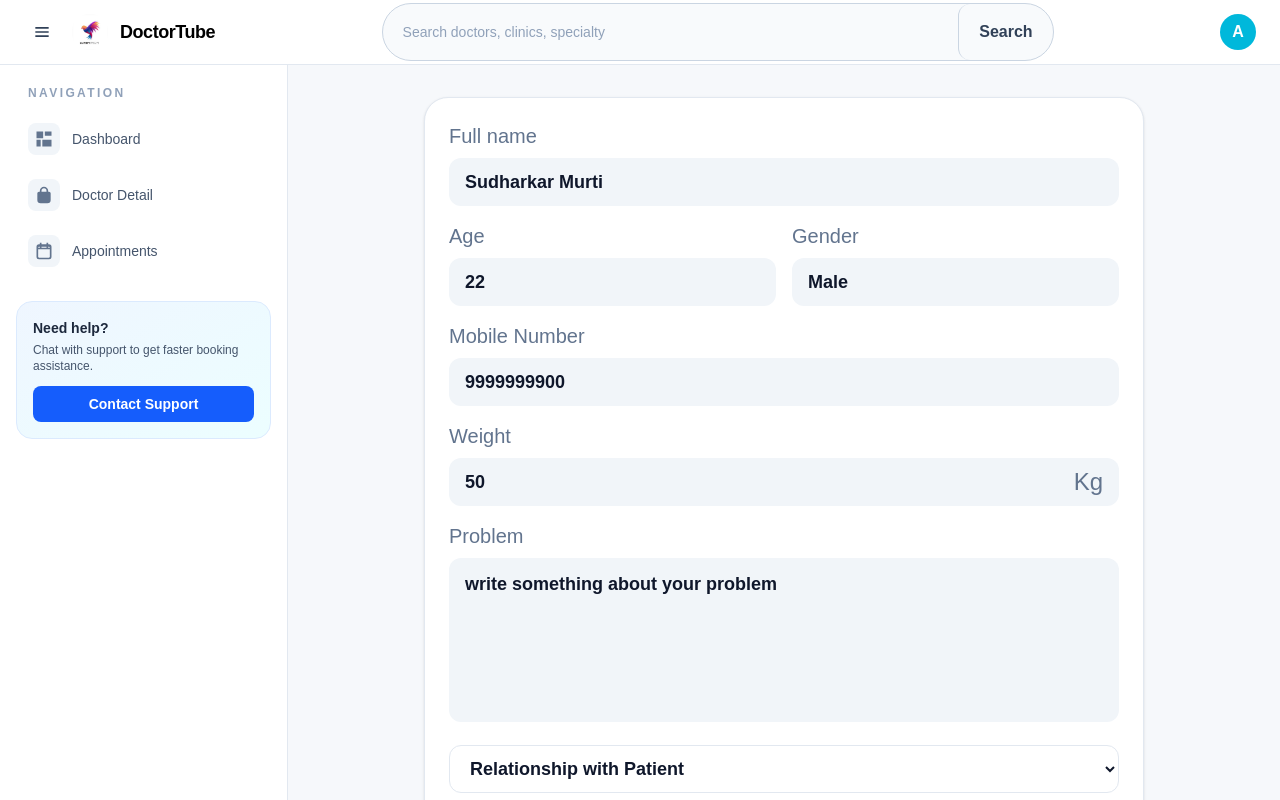
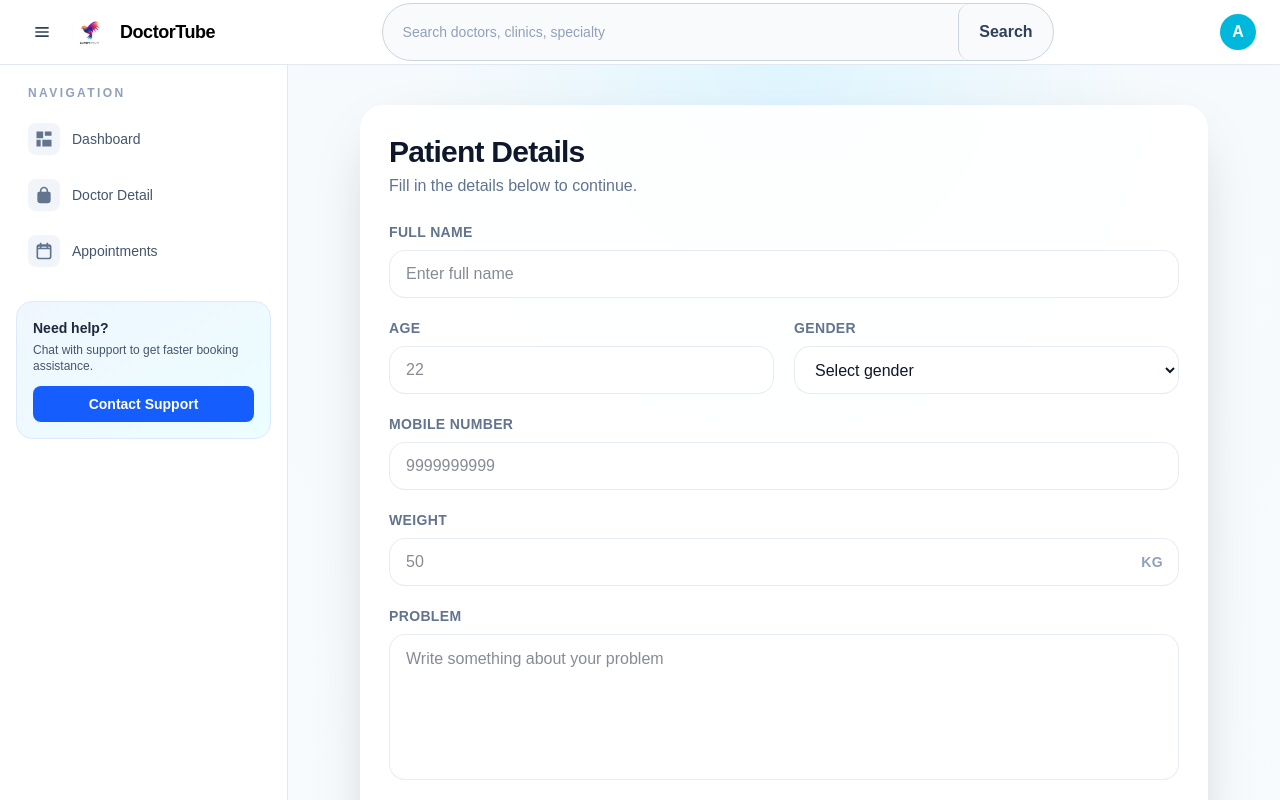
Before and after one commit to chaman3s/peartoughts, a Next.js app: page /dashBoard/AddPatientDetail in a window 1280 px wide. Shown: the top 800 px of the page. Built offline with nearby package versions, Linux system fonts and the light colour scheme.

Commit message:
create add patient detail page

```diff
--- a/Screen/main/AddpatientDetailScreen/index.tsx
+++ b/Screen/main/AddpatientDetailScreen/index.tsx
@@ -14,97 +14,173 @@ type PatientFormState = {
 };
 
 const relationshipOptions = ["Son", "Brother", "Sister", "Father", "Mother", "Spouse"];
+const genderOptions = ["Male", "Female", "Other"];
+
+type PatientFormErrors = Partial<Record<keyof PatientFormState, string>>;
 
 export default function AddPatientDetailScreen() {
   const [form, setForm] = useState<PatientFormState>({
-    fullName: "Sudharkar Murti",
-    age: "22",
-    gender: "Male",
-    mobileNumber: "9999999900",
-    weight: "50",
-    problem: "write something about your problem",
+    fullName: "",
+    age: "",
+    gender: "",
+    mobileNumber: "",
+    weight: "",
+    problem: "",
     relationship: "",
   });
+  const [errors, setErrors] = useState<PatientFormErrors>({});
 
   const onChangeField = (key: keyof PatientFormState, value: string) => {
     setForm((prev) => ({ ...prev, [key]: value }));
+    setErrors((prev) => ({ ...prev, [key]: undefined }));
+  };
+
+  const validateForm = (data: PatientFormState): PatientFormErrors => {
+    const nextErrors: PatientFormErrors = {};
+
+    const name = data.fullName.trim();
+    if (!name) nextErrors.fullName = "Full name is required.";
+    else if (name.length < 2) nextErrors.fullName = "Full name must be at least 2 characters.";
+
+    const age = Number(data.age);
+    if (!data.age.trim()) nextErrors.age = "Age is required.";
+    else if (!Number.isInteger(age) || age < 1 || age > 120) nextErrors.age = "Enter a valid age (1-120).";
+
+    if (!data.gender.trim()) nextErrors.gender = "Gender is required.";
+    else if (!genderOptions.includes(data.gender.trim()))
+      nextErrors.gender = `Gender must be ${genderOptions.join(", ")}.`;
+
+    const phone = data.mobileNumber.replace(/\D/g, "");
+    if (!phone) nextErrors.mobileNumber = "Mobile number is required.";
+    else if (phone.length !== 10) nextErrors.mobileNumber = "Mobile number must be 10 digits.";
+
+    const weight = Number(data.weight);
+    if (!data.weight.trim()) nextErrors.weight = "Weight is required.";
+    else if (Number.isNaN(weight) || weight <= 0 || weight > 400) nextErrors.weight = "Enter valid weight (1-400 Kg).";
+
+    const problem = data.problem.trim();
+    if (!problem) nextErrors.problem = "Problem description is required.";
+    else if (problem.length < 10) nextErrors.problem = "Please enter at least 10 characters.";
+
+    if (!data.relationship.trim()) nextErrors.relationship = "Please select relationship.";
+
+    return nextErrors;
   };
 
   const handleSave = () => {
-    // Placeholder for API integration.
-    console.log("Patient detail saved", form);
+    const nextErrors = validateForm(form);
+    setErrors(nextErrors);
+    if (Object.keys(nextErrors).length > 0) return;
+    console.log("Patient detail saved", {
+      ...form,
+      fullName: form.fullName.trim(),
+      gender: form.gender.trim(),
+      mobileNumber: form.mobileNumber.replace(/\D/g, ""),
+      problem: form.problem.trim(),
+      relationship: form.relationship.trim(),
+    });
   };
 
   return (
-    <main className="min-h-screen bg-[#f6f8fb]">
-      <section className="mx-auto w-full max-w-3xl px-4 py-6 md:px-6 md:py-8">
-        <div className="rounded-3xl border border-slate-200 bg-white p-4 shadow-sm sm:p-6">
-          <div className="space-y-4">
-            <Field label="Full name">
+    <main className="min-h-screen bg-[radial-gradient(circle_at_top,#dff5ff_0%,#f7fafc_35%,#f8fafc_100%)]">
+      <section className="mx-auto w-full max-w-4xl px-4 py-7 md:px-6 md:py-10">
+        <div className="rounded-3xl border border-white/70 bg-white/90 p-5 shadow-[0_20px_60px_-28px_rgba(15,23,42,0.35)] backdrop-blur sm:p-7">
+          <div className="mb-6">
+            <h1 className="text-2xl font-bold tracking-tight text-slate-900 sm:text-3xl">Patient Details</h1>
+            <p className="mt-1 text-sm text-slate-500 sm:text-base">Fill in the details below to continue.</p>
+          </div>
+
+          <div className="space-y-5">
+            <Field label="Full name" error={errors.fullName}>
               <input
                 type="text"
                 value={form.fullName}
                 onChange={(event) => onChangeField("fullName", event.target.value)}
-                className="h-12 w-full rounded-xl bg-slate-100 px-4 text-lg font-semibold text-slate-900 outline-none ring-1 ring-transparent focus:ring-cyan-500"
+                placeholder="Enter full name"
+                className={`h-12 w-full rounded-2xl border border-slate-200/80 bg-white px-4 text-base font-medium text-slate-900 outline-none transition focus:border-cyan-400 focus:ring-2 focus:ring-cyan-100 ${
+                  errors.fullName ? "border-rose-400 ring-2 ring-rose-100" : ""
+                }`}
               />
             </Field>
 
-            <div className="grid grid-cols-1 gap-4 sm:grid-cols-2">
-              <Field label="Age">
+            <div className="grid grid-cols-1 gap-5 sm:grid-cols-2">
+              <Field label="Age" error={errors.age}>
                 <input
                   type="text"
                   value={form.age}
-                  onChange={(event) => onChangeField("age", event.target.value)}
-                  className="h-12 w-full rounded-xl bg-slate-100 px-4 text-lg font-semibold text-slate-900 outline-none ring-1 ring-transparent focus:ring-cyan-500"
+                  onChange={(event) => onChangeField("age", event.target.value.replace(/[^\d]/g, ""))}
+                  placeholder="22"
+                  className={`h-12 w-full rounded-2xl border border-slate-200/80 bg-white px-4 text-base font-medium text-slate-900 outline-none transition focus:border-cyan-400 focus:ring-2 focus:ring-cyan-100 ${
+                    errors.age ? "border-rose-400 ring-2 ring-rose-100" : ""
+                  }`}
                 />
               </Field>
-              <Field label="Gender">
-                <input
-                  type="text"
+              <Field label="Gender" error={errors.gender}>
+                <select
                   value={form.gender}
                   onChange={(event) => onChangeField("gender", event.target.value)}
-                  className="h-12 w-full rounded-xl bg-slate-100 px-4 text-lg font-semibold text-slate-900 outline-none ring-1 ring-transparent focus:ring-cyan-500"
-                />
+                  className={`h-12 w-full rounded-2xl border border-slate-200/80 bg-white px-4 text-base font-medium text-slate-900 outline-none transition focus:border-cyan-400 focus:ring-2 focus:ring-cyan-100 ${
+                    errors.gender ? "border-rose-400 ring-2 ring-rose-100" : ""
+                  }`}
+                >
+                  <option value="">Select gender</option>
+                  {genderOptions.map((option) => (
+                    <option key={option} value={option}>
+                      {option}
+                    </option>
+                  ))}
+                </select>
               </Field>
             </div>
 
-            <Field label="Mobile Number">
+            <Field label="Mobile Number" error={errors.mobileNumber}>
               <input
                 type="tel"
                 value={form.mobileNumber}
-                onChange={(event) => onChangeField("mobileNumber", event.target.value)}
-                className="h-12 w-full rounded-xl bg-slate-100 px-4 text-lg font-semibold text-slate-900 outline-none ring-1 ring-transparent focus:ring-cyan-500"
+                onChange={(event) => onChangeField("mobileNumber", event.target.value.replace(/[^\d]/g, "").slice(0, 10))}
+                placeholder="9999999999"
+                className={`h-12 w-full rounded-2xl border border-slate-200/80 bg-white px-4 text-base font-medium text-slate-900 outline-none transition focus:border-cyan-400 focus:ring-2 focus:ring-cyan-100 ${
+                  errors.mobileNumber ? "border-rose-400 ring-2 ring-rose-100" : ""
+                }`}
               />
             </Field>
 
-            <Field label="Weight">
+            <Field label="Weight" error={errors.weight}>
               <div className="relative">
                 <input
                   type="text"
                   value={form.weight}
-                  onChange={(event) => onChangeField("weight", event.target.value)}
-                  className="h-12 w-full rounded-xl bg-slate-100 px-4 pr-12 text-lg font-semibold text-slate-900 outline-none ring-1 ring-transparent focus:ring-cyan-500"
+                  onChange={(event) => onChangeField("weight", event.target.value.replace(/[^\d.]/g, ""))}
+                  placeholder="50"
+                  className={`h-12 w-full rounded-2xl border border-slate-200/80 bg-white px-4 pr-14 text-base font-medium text-slate-900 outline-none transition focus:border-cyan-400 focus:ring-2 focus:ring-cyan-100 ${
+                    errors.weight ? "border-rose-400 ring-2 ring-rose-100" : ""
+                  }`}
                 />
-                <span className="pointer-events-none absolute right-4 top-1/2 -translate-y-1/2 text-2xl text-slate-500">
+                <span className="pointer-events-none absolute right-4 top-1/2 -translate-y-1/2 text-sm font-semibold uppercase tracking-wide text-slate-400">
                   Kg
                 </span>
               </div>
             </Field>
 
-            <Field label="Problem">
+            <Field label="Problem" error={errors.problem}>
               <textarea
                 value={form.problem}
                 onChange={(event) => onChangeField("problem", event.target.value)}
                 rows={5}
-                className="w-full resize-none rounded-xl bg-slate-100 px-4 py-3 text-lg font-semibold text-slate-900 outline-none ring-1 ring-transparent focus:ring-cyan-500"
+                placeholder="Write something about your problem"
+                className={`w-full resize-none rounded-2xl border border-slate-200/80 bg-white px-4 py-3 text-base font-medium text-slate-900 outline-none transition focus:border-cyan-400 focus:ring-2 focus:ring-cyan-100 ${
+                  errors.problem ? "border-rose-400 ring-2 ring-rose-100" : ""
+                }`}
               />
             </Field>
 
-            <Field label="">
+            <Field label="" error={errors.relationship}>
               <select
                 value={form.relationship}
                 onChange={(event) => onChangeField("relationship", event.target.value)}
-                className="h-12 w-full rounded-xl border border-slate-200 bg-white px-4 text-lg font-semibold text-slate-900 outline-none ring-1 ring-transparent focus:ring-cyan-500"
+                className={`h-12 w-full rounded-2xl border border-slate-200 bg-white px-4 text-base font-medium text-slate-900 outline-none transition focus:border-cyan-400 focus:ring-2 focus:ring-cyan-100 ${
+                  errors.relationship ? "border-rose-400 ring-2 ring-rose-100" : ""
+                }`}
               >
                 <option value="">Relationship with Patient</option>
                 {relationshipOptions.map((option) => (
@@ -119,7 +195,7 @@ export default function AddPatientDetailScreen() {
           <Button
             type="button"
             onClick={handleSave}
-            className="mt-10 w-full rounded-xl bg-cyan-500 py-3 text-xl font-semibold text-white hover:bg-cyan-600"
+            className="mt-9 w-full rounded-2xl bg-gradient-to-r from-cyan-500 to-sky-500 py-3 text-lg font-semibold text-white shadow-[0_10px_25px_-10px_rgba(6,182,212,0.8)] hover:from-cyan-600 hover:to-sky-600"
           >
             Save
           </Button>
@@ -132,13 +208,15 @@ export default function AddPatientDetailScreen() {
 type FieldProps = {
   label: string;
   children: React.ReactNode;
+  error?: string;
 };
 
-function Field({ label, children }: FieldProps) {
+function Field({ label, children, error }: FieldProps) {
   return (
     <label className="block">
-      {label && <span className="mb-2 block text-xl font-medium text-slate-500">{label}</span>}
+      {label && <span className="mb-2 block text-sm font-semibold uppercase tracking-wide text-slate-500">{label}</span>}
       {children}
+      {error && <span className="mt-1 block text-sm font-medium text-rose-600">{error}</span>}
     </label>
   );
 }
--- a/app/(main)/dashBoard/appointmet-status/page.tsx
+++ b/app/(main)/dashBoard/appointmetReview/page.tsx
@@ -1,4 +1,4 @@
-import AppointmentStatus from "@/Screen/main/AppointmentStatus"
+import AppointmentStatus from "@/Screen/main/AppointmentReview"
 export default function AppointmentStatusPage(){
     return <AppointmentStatus/>
 
```
Also changed, not shown: Screen/main/AppointmentReview/index.tsx (renamed from Screen/main/AppointmentStatus/index.tsx, +4 -3 lines), Screen/main/BookAppointment/index.tsx (+1 -14 lines).
